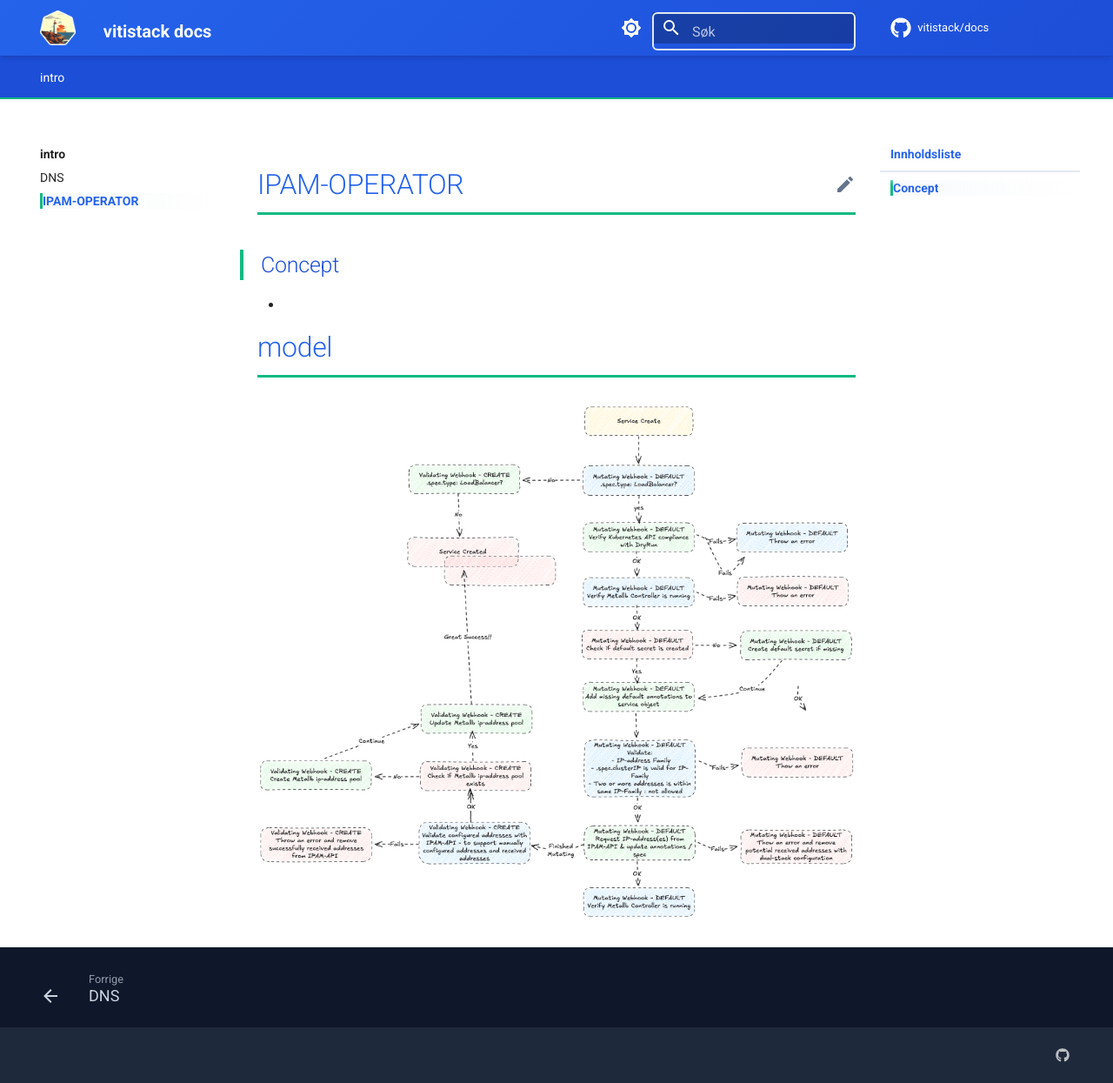
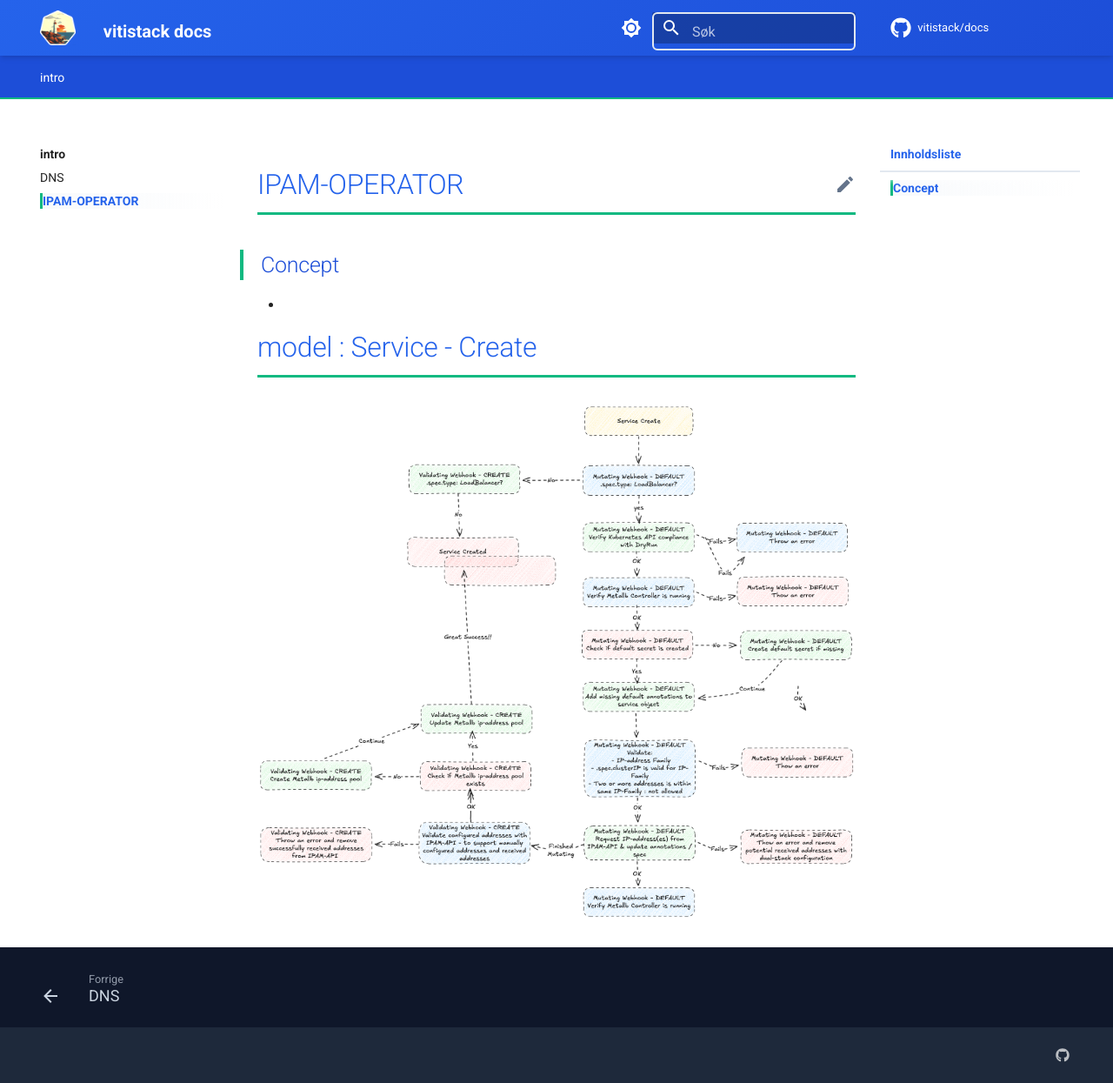
Before and after one commit to vitistack/docs, an MkDocs documentation site: the page built from docs/ipam-operator.md, in a window 1280 px wide and 1245 px high. Shown: the whole window at 87% size. Built offline with MkDocs 1.6.1 and Material for MkDocs 9.7.7, drawn with Linux system fonts in a browser that asks for light colours; comment, search, counter and statistics services are not loaded.

Commit message:
IPAM-OPERATOR : Service Create : Drawing

```diff
--- a/docs/ipam-operator.md
+++ b/docs/ipam-operator.md
@@ -3,5 +3,5 @@
 ## Concept
 -
 
-# model
+# model : Service - Create
 ![Service Create Image](images/create.service.ipam-operator.excalidraw.png "Service Create")
```
